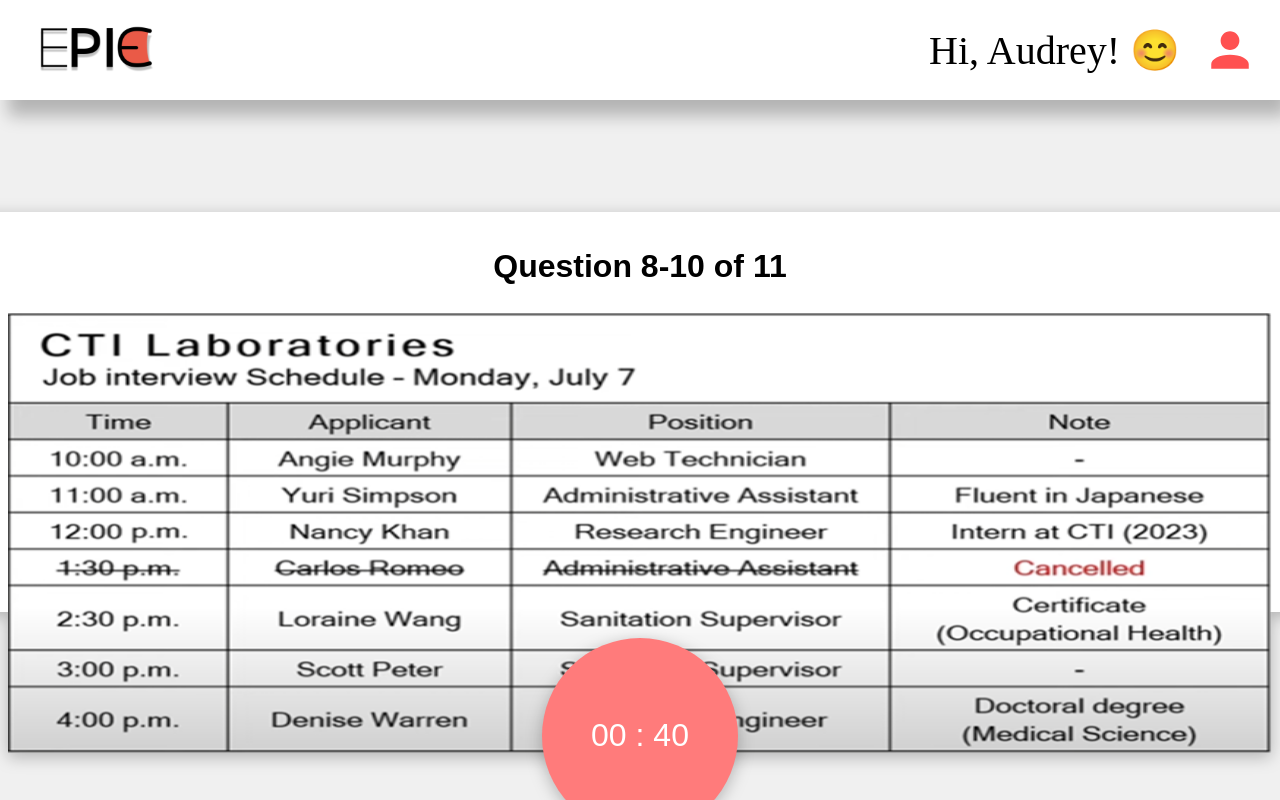
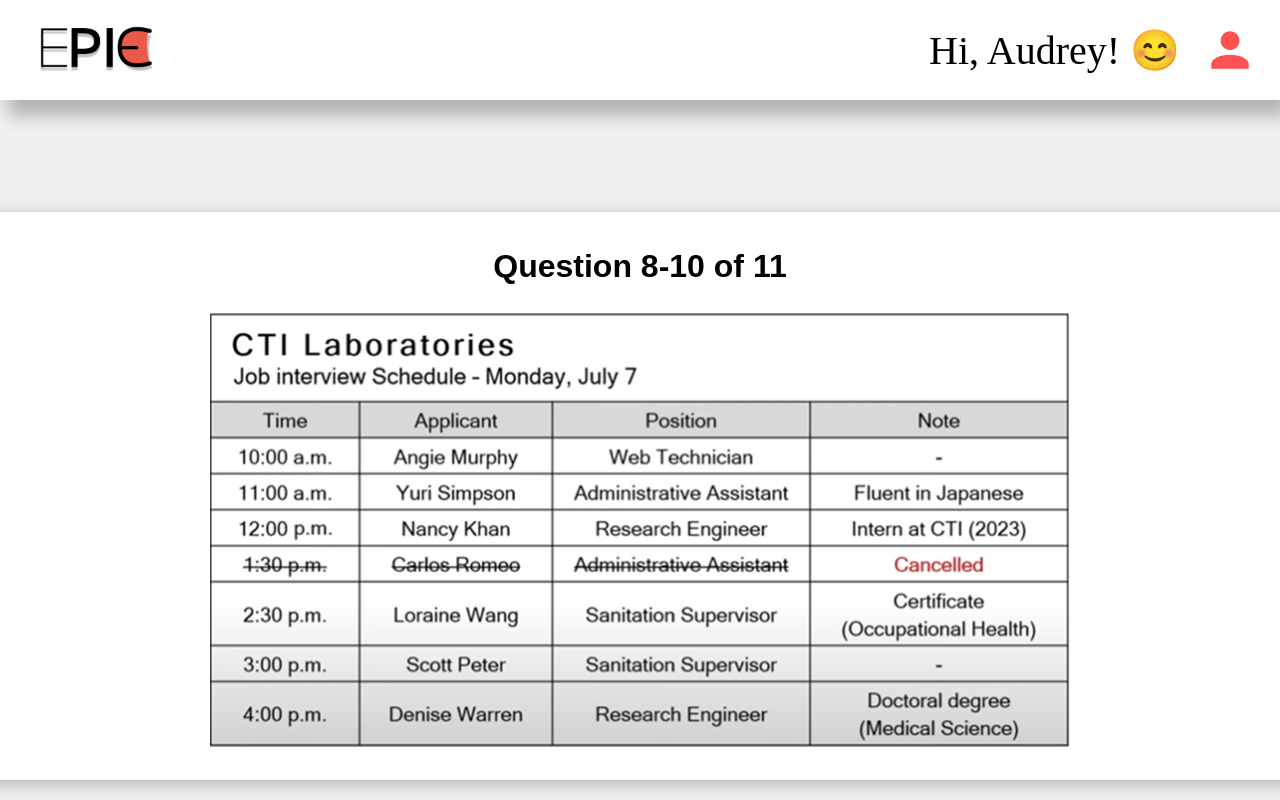
Before and after one commit to 2024INU-EPIC/Frontend, a React (Vite) app: page /part4 in a window 1280 px wide. Shown: the top 800 px of the page. Built offline with nearby package versions, Linux system fonts and the light colour scheme; a web font is replaced by a local one.

Commit message:
fix:part 4 page 오류 수정

```diff
--- a/src/components/SituationBody.tsx
+++ b/src/components/SituationBody.tsx
@@ -2,14 +2,17 @@
 // 한 가지 상황이나 도표에 대해 3개의 문항이 있는 Part 3, 4에 범용적으로 사용하기 위한 컴포넌트
 import styled from "styled-components";
 
-type WrapperProps = { stage?: string };
+type WrapperProps = { partNum?: number; stage?: string };
 
 const Wrapper = styled.div<WrapperProps>`
   width: 87.5rem; // 1400px
   height: ${(props) =>
-    props.stage === "image" || props.stage === "scoring"
-      ? "15rem" // 240px
-      : "25rem"}; // 400px
+    props.partNum === 4
+      ? "35.5rem"
+      : props.stage === "situation" || props.stage === "scoring"
+        ? "15rem"
+        : "25rem"};
+
   margin-top: -2rem;
   background-color: #ffffff;
   border-radius: 1rem;
@@ -54,15 +57,15 @@
   }
 
   img {
-    max-width: 100%;
-    max-height: 27.5rem;
+    max-width: 53.75rem; // 860px
+    /* max-height: 27.5rem; */
   }
 `;
 
 type SituationBodyProps = {
   stage: string;
   partNum: number;
-  situationText: string; // part 3면 공통 상황 dialog를 props로 받아야 함
+  situationText?: string; // part 3면 공통 상황 dialog를 props로 받아야 함
   questionText: string;
   imageSrc?: string; // part 4면 이미지를 props로 받아야함
   questionNum: number;
@@ -79,16 +82,16 @@
   totalQuestions,
 }) => {
   return (
-    <Wrapper stage={stage}>
+    <Wrapper stage={stage} partNum={partNum}>
       <p className="questionInfo">
         Question {questionNum >= 5 && questionNum <= 7 ? "5-7" : "8-10"} of{" "}
         {totalQuestions}
       </p>
-      <div>
+
       {/* 3번 문항일 경우 상황제시 dialog를 출력하고, 4번 문항일 경우 도표 이미지 출력 */}
       {partNum === 3 ? (
         <div>
-            {stage === "image" || stage === "scoring" ? (
+          {stage === "situation" || stage === "scoring" ? (
             <p className="content">{situationText}</p>
           ) : (
             <div>
@@ -101,7 +104,6 @@
       ) : (
         <img src={imageSrc} alt="Question Image" />
       )}
-      </div>
     </Wrapper>
   );
 };
--- a/src/pages/Part3Page.tsx
+++ b/src/pages/Part3Page.tsx
@@ -34,10 +34,10 @@
 
 const Part3Page: React.FC = () => {
   const [currentNum, setCurrentNum] = useState(5); // 문제 번호 (5 → 6 → 7)
-  const [remainingTime, setRemainingTime] = useState(5); // 처음 45초 동안 SituationBody만 표시
+  const [remainingTime, setRemainingTime] = useState(45); // 처음 45초 동안 SituationBody만 표시
   const [stage, setStage] = useState<
-    "image" | "preparing" | "responding" | "scoring"
-  >("image"); // 현재 단계
+    "situation" | "preparing" | "responding" | "scoring"
+  >("situation"); // 현재 단계
 
   function increaseNum() {
     setCurrentNum((prevNum) => prevNum + 1);
@@ -51,13 +51,13 @@
       return () => clearTimeout(timer);
     } else {
       switch (stage) {
-        case "image":
+        case "situation":
           setStage("preparing");
           setRemainingTime(3); // 8번 문제 준비 시간
           break;
         case "preparing":
           setStage("responding");
-          setRemainingTime(currentNum === 7 ? 3 : 1); // 7번 문제만 답변 시간 30초, 5, 6번은 15초
+          setRemainingTime(currentNum === 7 ? 30 : 15); // 7번 문제만 답변 시간 30초, 5, 6번은 15초
           break;
         case "responding":
           if (currentNum < 7) {
@@ -104,7 +104,7 @@
         totalQuestions={11}
       />
 
-      {stage === "image" && (
+      {stage === "situation" && (
         <>
           <TopBlank />
           <TimeRemainingIndicator>{`00 : ${remainingTime.toString().padStart(2, "0")}`}</TimeRemainingIndicator>
--- a/src/pages/Part4Page.tsx
+++ b/src/pages/Part4Page.tsx
@@ -74,17 +74,32 @@
     }
   }, [remainingTime, stage, currentNum]);
 
+  const questionTextArray = [
+    {
+      id: 1,
+      value:
+        "When does the summer semester begin? What is the deadline for registration?",
+    },
+    {
+      id: 2,
+      value: "The prices are $80 for each course. Can you confirm that for me?",
+    },
+    {
+      id: 3,
+      value:
+        "I am specifically interested in learning about fusion cuisine. Can you give me all the details for the fusion courses?",
+    },
+  ];
+
   return (
     <S.mainContainer>
       <TopBlank />
       <SituationBody
+        stage={stage}
         partNum={4}
         imageSrc={"/src/assets/img/part4image.png"}
-        questionNum={
-          stage === "image" || stage === "scoring"
-            ? "8-10"
-            : currentNum.toString()
-        }
+        questionText={questionTextArray[currentNum - 8].value}
+        questionNum={currentNum}
         totalQuestions={11}
       />
 
```
Lines whose indentation alone changed are shown as unchanged.
